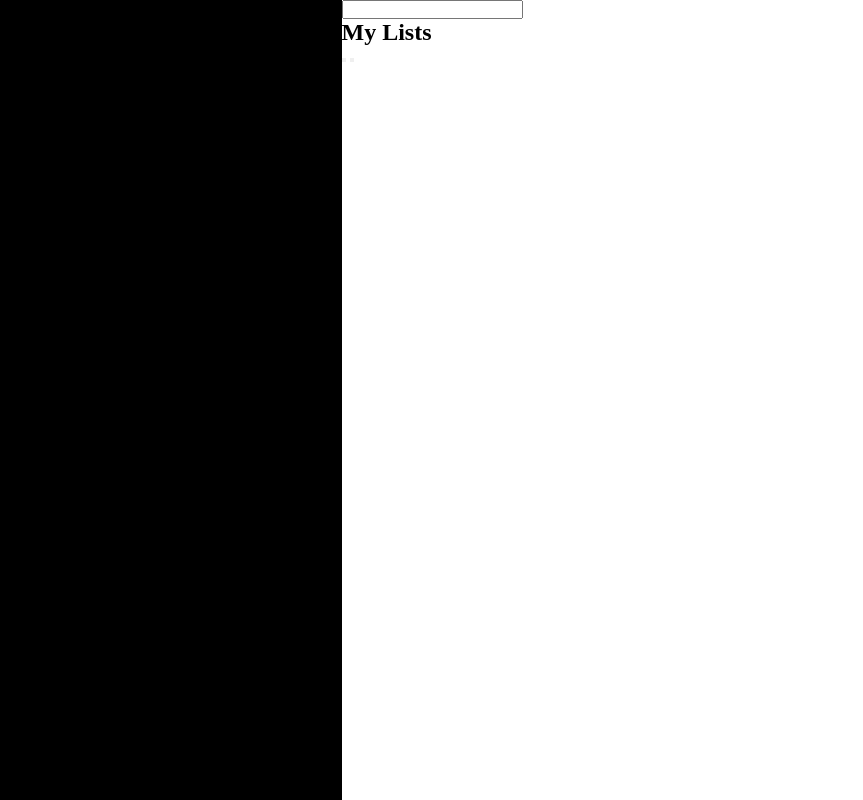
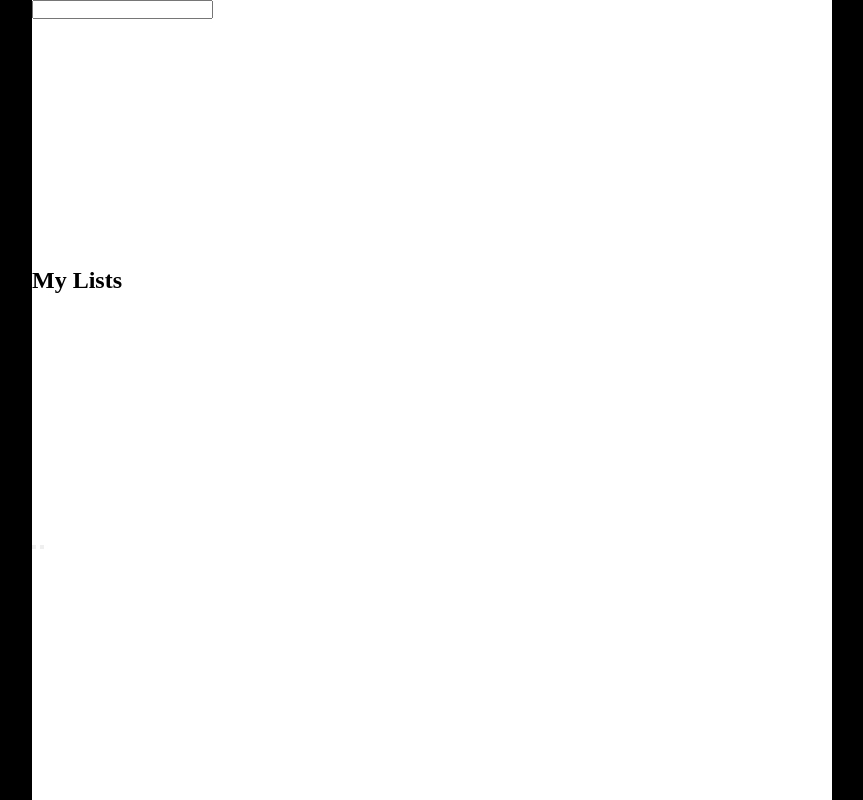
Before and after one commit to bwd202/to-do-list, a website built with webpack: page src/index.html in a window 1280 px wide. Shown: the whole page, without its empty margins (208-1071 px from the left). Built offline with nearby package versions, Linux system fonts and the light colour scheme.

Commit message:
define grid areas

```diff
--- a/src/style.css
+++ b/src/style.css
@@ -7,14 +7,30 @@
 body {
     background-color: black;
     display: grid;
-    grid-template-columns: 500px minmax() 500px;
+    grid-template-columns: repeat(4, 400px);
+    justify-content: center;
     min-height: 100vh;
     min-width: 100vw;
 
 }
 
 #wrapper {
+    display: grid;
     grid-template-columns: subgrid;
-    grid-column: 2;
+    grid-column: 2/4;
     background-color: white;
+    grid-template-rows: repeat(3, 1fr);
+    grid-template-areas: 'header header' 'main main' 'footer footer';
 }
+
+header {
+    grid-area: header;
+}
+
+main {
+    grid-area: main;
+}
+
+footer {
+    grid-area: footer;
+}
```
Also changed, not shown: dist/main.js.
